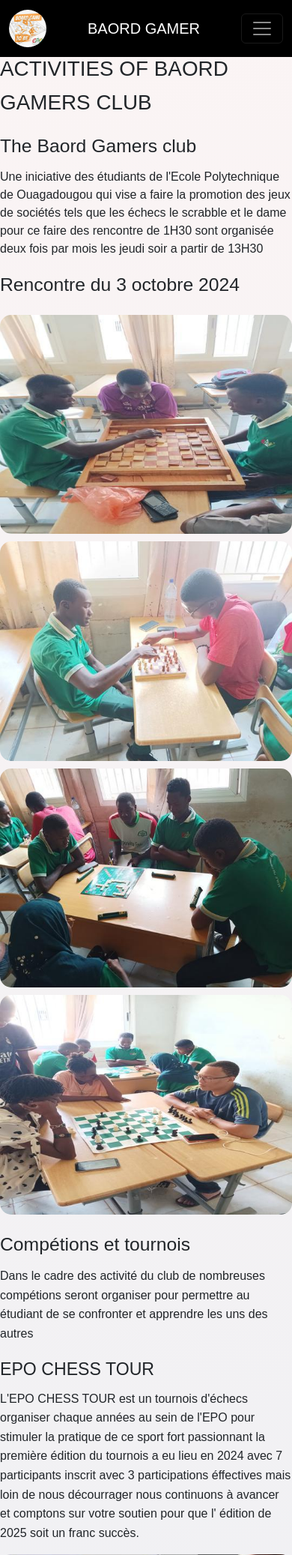
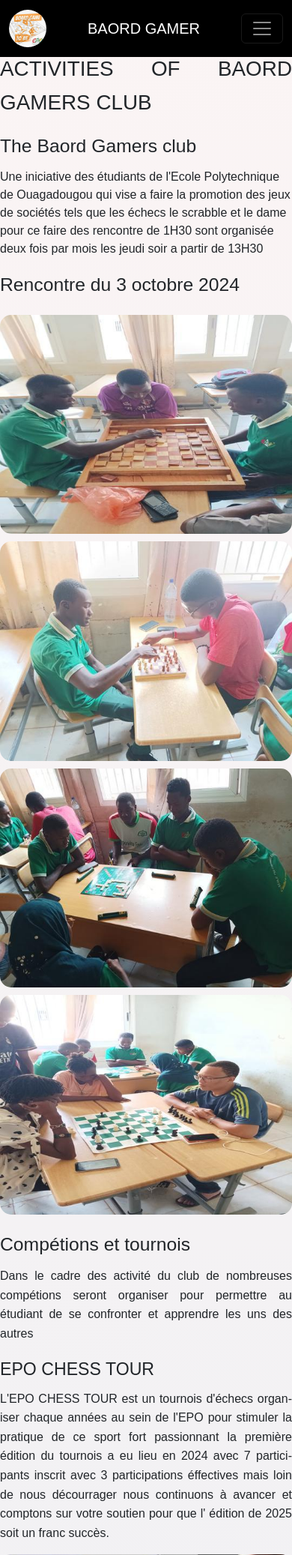
Before and after one commit to falcon25006/baord_gamers, a PHP site: page /activities.html in a window 390 px wide. Shown: the top 2074 px of the page at 75% size. Run offline with PHP 8.4, Linux system fonts and the light colour scheme.

Commit message:
espacement des mots sur phone tentative de résolution

```diff
--- a/activities.html
+++ b/activities.html
@@ -56,8 +56,8 @@
 
     <img src="images/image_activitées/chess_tour_aff.jpg" alt="">
     <img src="images/image_activitées/chess_tour1.jpg" alt="">
-    <img src="" alt="">
-    <img src="" alt="">
+    <img src="images/image_activitées/chess_tour2.jpg" alt="">
+    <img src="images/image_activitées/chess_tour3.jpg" alt="">
     <h2>Les tournois de la fédération burkinabè d'échecs</h2>
     <img src="images/image_activitées/tournois_mensuel4.jpg" alt="">
     <img src="images/image_activitées/tournois_nal.jpg" alt="">
--- a/style.css
+++ b/style.css
@@ -30,10 +30,11 @@ h2{
     margin-bottom: 2.5%;
 }
 p,h1,h2,h3,h4,h5 {
-    text-align: left;
+    text-align: justify;
     word-spacing: normal;
     letter-spacing: normal;
     line-height: 1.6; /* Ajuster la hauteur de ligne pour améliorer la lisibilité */
+    hyphens: auto;
   }
 /* Styles pour les images */
 img {
--- a/style1.css
+++ b/style1.css
@@ -13,10 +13,11 @@ body
 
 
 p,h1,h2,h3,h4,h5 {
-    text-align: left;
+    text-align: justify;
     word-spacing: normal;
     letter-spacing: normal;
     line-height: 1.6; /* Ajuster la hauteur de ligne pour améliorer la lisibilité */
     font-family:'Times New Roman', Times, serif;
     font-weight:bold;
+    hyphens: auto;
   }
```
Also changed, not shown: images/image_activitées/chess_tour2.jpg (added), images/image_activitées/chess_tour3.jpg (added).
